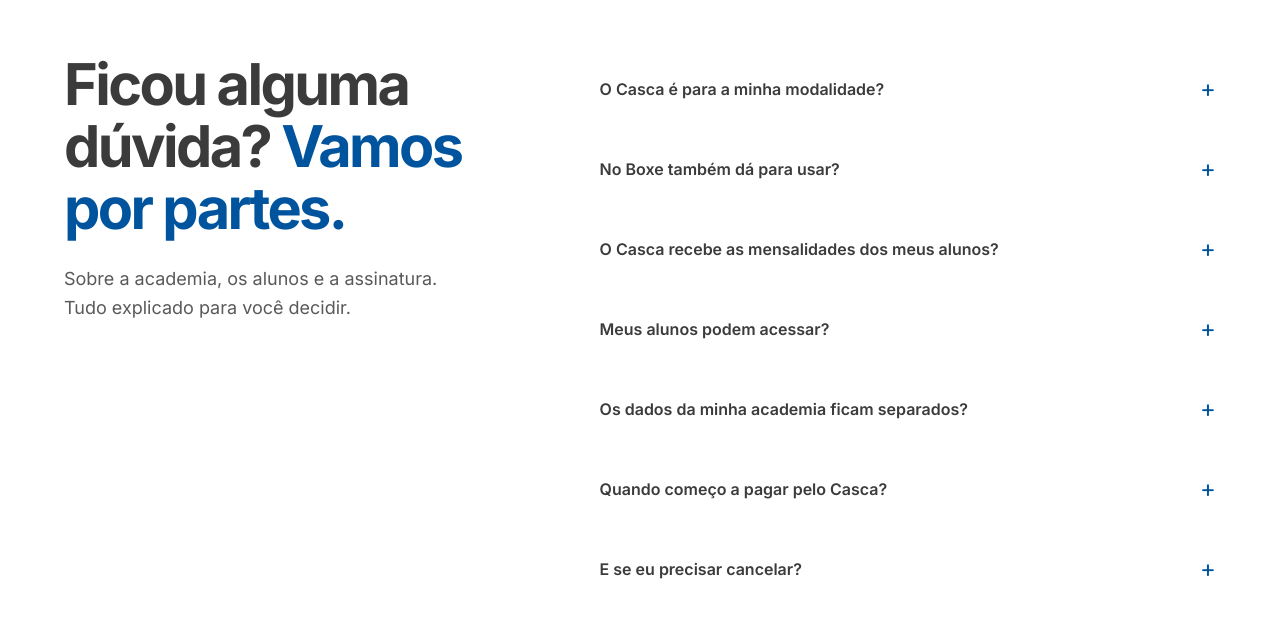
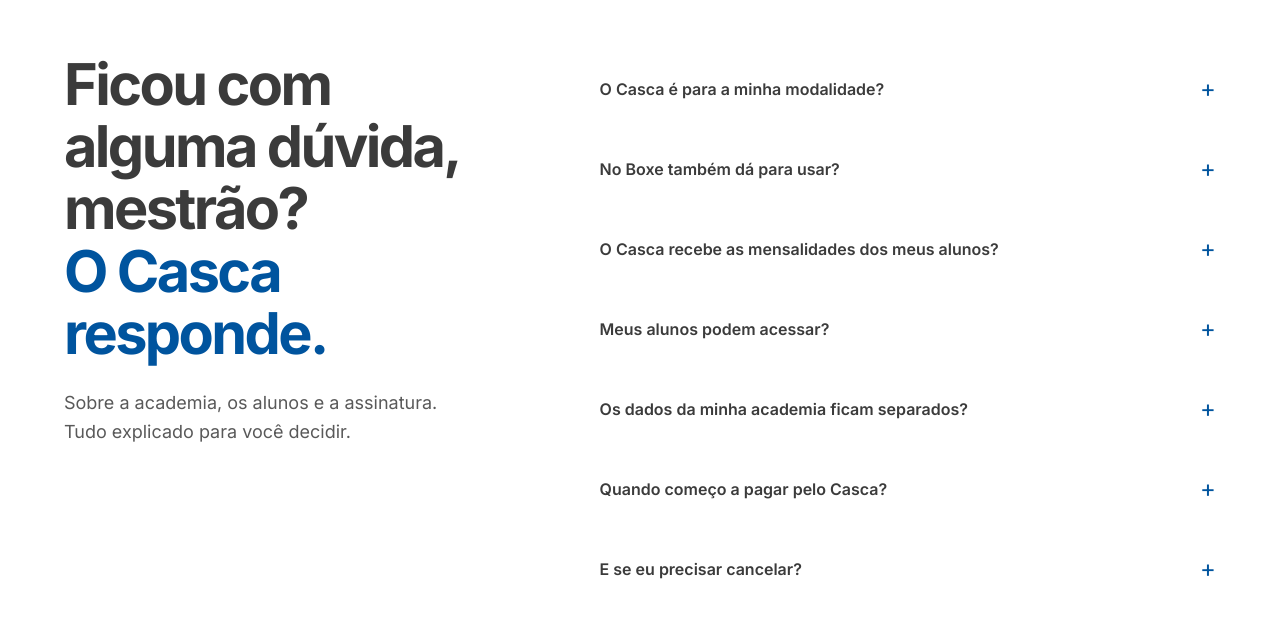
Before and after one commit to daviduartedev/bjj-manager, a Next.js app: page / in a window 1280 px wide. Shown: the part 8940-9557 px from the top of the page. Built offline with nearby package versions, Linux system fonts and the light colour scheme; what remotion would draw is missing.

Commit message:
feat(landing): FAQ chama o mestrão e responde pelo Casca (Refs #98)
Co-Authored-By: Claude Opus 5.5 <noreply@anthropic.com>

```diff
--- a/components/marketing/lp-faq.tsx
+++ b/components/marketing/lp-faq.tsx
@@ -16,7 +16,7 @@ export function LpFaq() {
       <div className="grid gap-10 lg:grid-cols-[0.85fr_1.15fr] lg:gap-20">
         <LpReveal>
           <h2 className="max-w-[17ch] text-[clamp(2.5rem,4.5vw,4rem)] font-bold leading-[1.08] tracking-[-0.045em] text-foreground">
-            Ficou alguma dúvida? <span className="text-brand-blue">Vamos por partes.</span>
+            Ficou com alguma dúvida, mestrão? <span className="block text-brand-blue">O Casca responde.</span>
           </h2>
           <p className="mt-6 max-w-[35ch] text-lg leading-relaxed text-muted-foreground">Sobre a academia, os alunos e a assinatura. Tudo explicado para você decidir.</p>
         </LpReveal>
```
Also changed, not shown: 1 other file (tests, documents, lock files or other folders).
